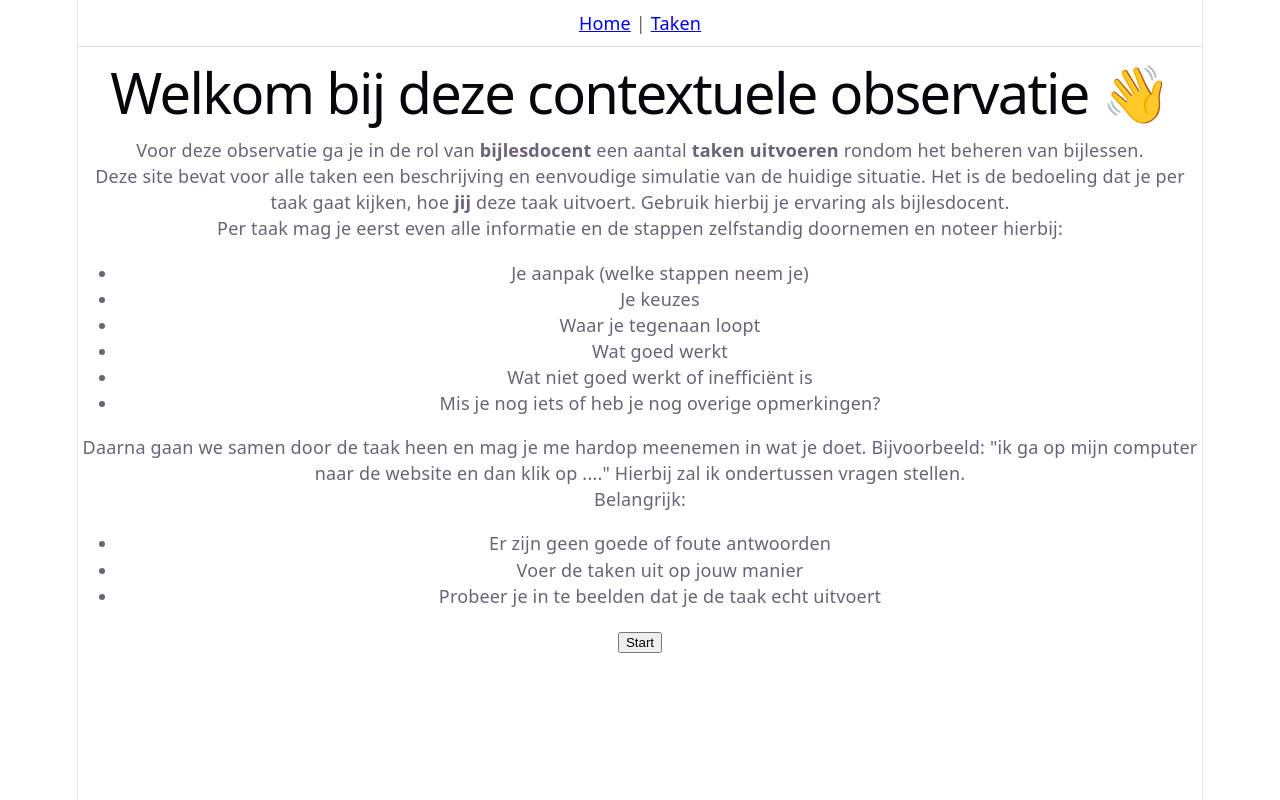
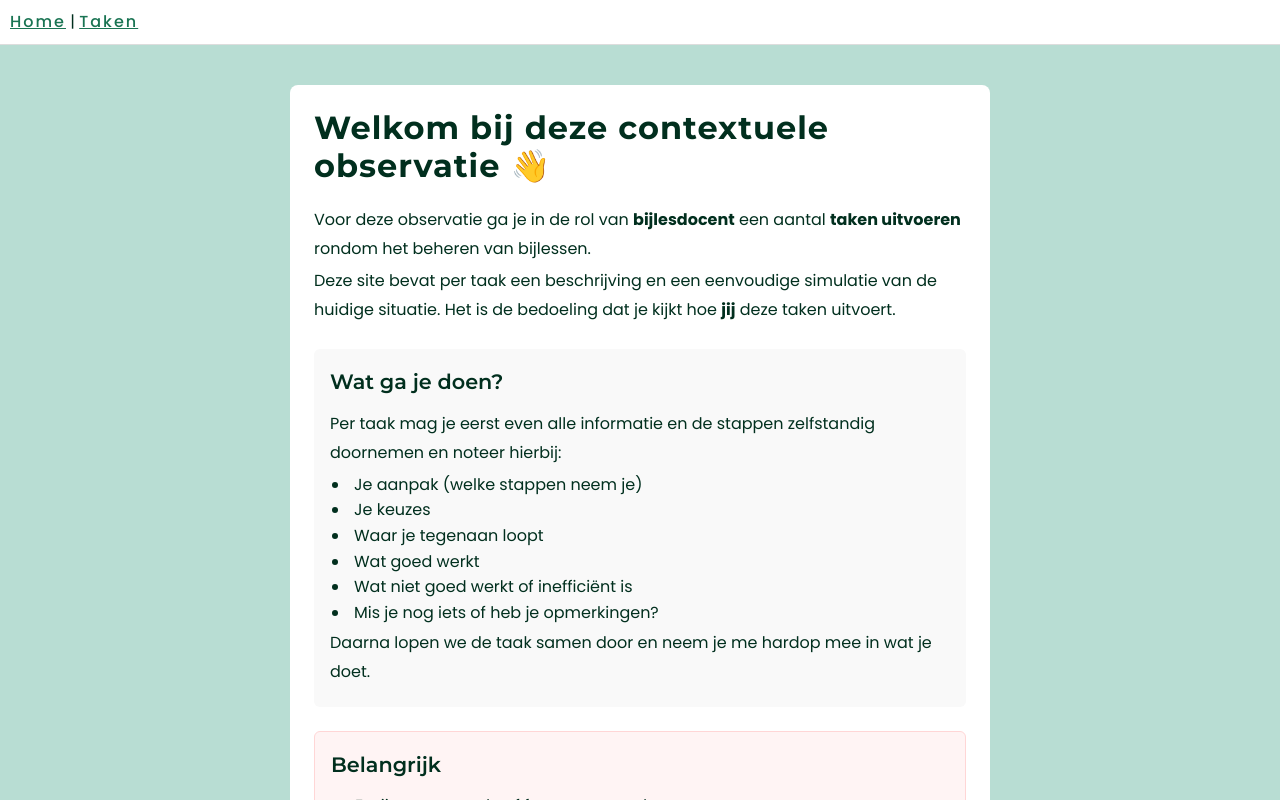
Before and after one commit to AnneKluytmans/novi-bijlesbeheer-testsite, a React (Vite) app: page / in a window 1280 px wide. Shown: the top 800 px of the page. Built offline with nearby package versions, Linux system fonts and the light colour scheme.

Commit message:
style: add basic styling and styling for Home

```diff
--- a/src/components/simulations/index.js
+++ b/src/components/simulations/index.js
@@ -1,5 +1,5 @@
 import PlanLessonSim from "./PlanLessonSim.jsx";
-import WhatsAppSim from "./WhatsAppSim.jsx/index.js";
+import WhatsAppSim from "./WhatsAppSim.jsx";
 import LVSSim from "./LVSSim";
 import MobileAppSim from "./MobileAppSim.jsx";
 
--- a/src/index.css
+++ b/src/index.css
@@ -1,111 +1,157 @@
+@import url('https://fonts.googleapis.com/css2?family=Montserrat:wght@100..900&display=swap');
+@import url('https://fonts.googleapis.com/css2?family=Montserrat:wght@100..900&family=Poppins:ital,wght@0,400;0,500;0,600;0,700;0,800;1,400;1,500;1,600&display=swap');
+
+/*////////////////////////
+    Table of Contents
+    1. Global Styles
+    2. Typography
+    3. Layout
+    4. Mediaqueries
+ ////////////////////////*/
+
+
+/* ------------------------------- 1. Global Styles -------------------------------- */
+
 :root {
-  --text: #6b6375;
-  --text-h: #08060d;
-  --bg: #fff;
-  --border: #e5e4e7;
-  --code-bg: #f4f3ec;
-  --accent: #aa3bff;
-  --accent-bg: rgba(170, 59, 255, 0.1);
-  --accent-border: rgba(170, 59, 255, 0.5);
-  --social-bg: rgba(244, 243, 236, 0.5);
-  --shadow:
-    rgba(0, 0, 0, 0.1) 0 10px 15px -3px, rgba(0, 0, 0, 0.05) 0 4px 6px -2px;
-
-  --sans: system-ui, 'Segoe UI', Roboto, sans-serif;
-  --heading: system-ui, 'Segoe UI', Roboto, sans-serif;
-  --mono: ui-monospace, Consolas, monospace;
-
-  font: 18px/145% var(--sans);
-  letter-spacing: 0.18px;
-  color-scheme: light dark;
-  color: var(--text);
-  background: var(--bg);
-  font-synthesis: none;
-  text-rendering: optimizeLegibility;
-  -webkit-font-smoothing: antialiased;
-  -moz-osx-font-smoothing: grayscale;
-
-  @media (max-width: 1024px) {
-    font-size: 16px;
-  }
+    --primary: #D8F499;
+    --primary-light: #EBFACC;
+    --primary-dark: #1A7453;
+    --secondary-orange: #F87E39;
+    --secondary-pink: #F2686D;
+    --dark: #012F1E;
+    --light: #F8FAF9;
+    --white: #F7F7F7;
+    --grey: #E0E0E0;
+    --button-text: #EEFFCA;
 }
 
-@media (prefers-color-scheme: dark) {
-  :root {
-    --text: #9ca3af;
-    --text-h: #f3f4f6;
-    --bg: #16171d;
-    --border: #2e303a;
-    --code-bg: #1f2028;
-    --accent: #c084fc;
-    --accent-bg: rgba(192, 132, 252, 0.15);
-    --accent-border: rgba(192, 132, 252, 0.5);
-    --social-bg: rgba(47, 48, 58, 0.5);
-    --shadow:
-      rgba(0, 0, 0, 0.4) 0 10px 15px -3px, rgba(0, 0, 0, 0.25) 0 4px 6px -2px;
-  }
+html {
+    font-size: 16px;
+}
 
-  #social .button-icon {
-    filter: invert(1) brightness(2);
-  }
+* {
+    margin: 0;
+    padding: 0;
+    border: none;
+    box-sizing: border-box;
 }
 
 body {
-  margin: 0;
+    font-family: "Poppins", "Arial", "Helvetica", sans-serif;
+    line-height: 1.5;
+    font-weight: 400;
+    color: var(--dark);
+    background-color: var(--light);
+
+    font-synthesis: none;
+    text-rendering: optimizeLegibility;
+    -webkit-font-smoothing: antialiased;
+    -moz-osx-font-smoothing: grayscale;
+
+    margin: 0;
 }
 
-#root {
-  width: 1126px;
-  max-width: 100%;
-  margin: 0 auto;
-  text-align: center;
-  border-inline: 1px solid var(--border);
-  min-height: 100svh;
-  display: flex;
-  flex-direction: column;
-  box-sizing: border-box;
+
+
+/* ------------------------------- 2. Typography ----------------------------------- */
+
+button, input, select, textarea {
+    font-family: inherit;
 }
 
-h1,
-h2 {
-  font-family: var(--heading);
-  font-weight: 500;
-  color: var(--text-h);
+h1, h2, h3, h4, h5, h6 {
+    font-family: "Montserrat", "Arial", "Helvetica", sans-serif;
+    margin: 0.75rem 0;
 }
 
+
 h1 {
-  font-size: 56px;
-  letter-spacing: -1.68px;
-  margin: 32px 0;
-  @media (max-width: 1024px) {
-    font-size: 36px;
-    margin: 20px 0;
-  }
-}
-h2 {
-  font-size: 24px;
-  line-height: 118%;
-  letter-spacing: -0.24px;
-  margin: 0 0 8px;
-  @media (max-width: 1024px) {
-    font-size: 20px;
-  }
-}
-p {
-  margin: 0;
+    font-size: 2rem;
+    letter-spacing: 1px;
+    font-weight: 700;
+    line-height: 1.2;
 }
 
-code,
-.counter {
-  font-family: var(--mono);
-  display: inline-flex;
-  border-radius: 4px;
-  color: var(--text-h);
+h2 {
+    font-size: 1.5rem;
+    font-weight: 600;
 }
 
-code {
-  font-size: 15px;
-  line-height: 135%;
-  padding: 4px 8px;
-  background: var(--code-bg);
+h3 {
+    font-size: 1.3rem;
+    font-weight: 600;
 }
+
+h4 {
+    font-size: 1.2rem;
+    font-weight: 500;
+}
+
+h5 {
+    font-size: 1.1rem;
+    font-weight: 500;
+}
+
+p {
+    font-size: 1rem;
+    line-height: 1.8;
+    font-weight: 400;
+    margin: 0.25rem 0;
+}
+
+
+em {
+    font-weight: 600;
+    font-style: inherit;
+}
+
+
+/* ------------------------------- 3. Layout --------------------------------------- */
+
+img {
+    width: 100%;
+}
+
+a,
+a:visited {
+    color: var(--primary-dark);
+    letter-spacing: 0.125rem;
+    font-weight: 500;
+}
+
+a:hover {
+    color: var(--secondary-orange);
+    font-weight: 600;
+}
+
+.go-to-link {
+    text-decoration: none;
+    display: flex;
+    align-items: center;
+    gap: 1rem;
+
+    margin-bottom: 1.5rem;
+}
+
+button {
+    cursor: pointer;
+    background: none;
+}
+
+button:disabled {
+    cursor: not-allowed;
+}
+
+/* ------------------------------- 4. Mediaquerries --------------------------------------- */
+
+@media screen and (max-width: 1200px) {
+    html {
+        font-size: 14px;
+    }
+}
+
+@media screen and (max-width: 576px) {
+    html {
+        font-size: 12px;
+    }
+}
--- a/src/main.jsx
+++ b/src/main.jsx
@@ -2,6 +2,7 @@ import React from 'react'
 import ReactDOM from 'react-dom/client'
 import { BrowserRouter } from 'react-router-dom'
 import './index.css'
+import './styles/main.css'
 import App from './App.jsx'
 
 ReactDOM.createRoot(document.getElementById('root')).render(
--- a/src/pages/Home.jsx
+++ b/src/pages/Home.jsx
@@ -4,8 +4,8 @@ export default function Home() {
   const navigate = useNavigate();
 
   return (
-    <div>
-      <h1>Welkom bij deze contextuele observatie 👋</h1>
+    <div className="home">
+      <h1 className="title">Welkom bij deze contextuele observatie 👋</h1>
 
       <p>
         Voor deze observatie ga je in de rol van <b>bijlesdocent</b> een aantal <b>taken uitvoeren</b> rondom
@@ -13,9 +13,12 @@ export default function Home() {
       </p>
 
       <p>
-        Deze site bevat voor alle taken een beschrijving en eenvoudige simulatie van de huidige situatie.
-        Het is de bedoeling dat je per taak gaat kijken, hoe <b>jij</b> deze taak uitvoert. Gebruik hierbij je ervaring als bijlesdocent.
+        Deze site bevat per taak een beschrijving en een eenvoudige simulatie van de huidige situatie.
+        Het is de bedoeling dat je kijkt hoe <b>jij</b> deze taken uitvoert.
       </p>
+
+      <div className="section">
+        <h3>Wat ga je doen?</h3>
 
         <p>
             Per taak mag je eerst even alle informatie en de stappen zelfstandig doornemen en noteer hierbij:
@@ -27,24 +30,27 @@ export default function Home() {
           <li>Waar je tegenaan loopt</li>
           <li>Wat goed werkt</li>
           <li>Wat niet goed werkt of inefficiënt is</li>
-        <li>Mis je nog iets of heb je nog overige opmerkingen?</li>
+          <li>Mis je nog iets of heb je opmerkingen?</li>
         </ul>
 
         <p>
-        Daarna gaan we samen door de taak heen en mag je me hardop meenemen in wat je doet. Bijvoorbeeld: "ik ga op mijn computer naar de website en dan klik op ...."
-        Hierbij zal ik ondertussen vragen stellen.
+          Daarna lopen we de taak samen door en neem je me hardop mee in wat je doet.
         </p>
+      </div>
 
-      <p>
-        Belangrijk:
-      </p>
+      <div className="section important">
+        <h3>Belangrijk</h3>
         <ul>
           <li>Er zijn geen goede of foute antwoorden</li>
           <li>Voer de taken uit op jouw manier</li>
           <li>Probeer je in te beelden dat je de taak echt uitvoert</li>
         </ul>
+      </div>
 
-      <button onClick={() => navigate("/taken")}>
+      <button
+        className="primary-button"
+        onClick={() => navigate("/tasks")}
+      >
         Start
       </button>
     </div>
--- /dev/null
+++ b/src/styles/main.css
@@ -0,0 +1,78 @@
+body {
+  background: #b8ddd3;
+  margin: 0;
+}
+
+.container {
+  max-width: 700px;
+  margin: 40px auto;
+  background: white;
+  padding: 24px;
+  border-radius: 8px;
+}
+
+h1, h2, h3 {
+  margin-top: 0;
+}
+
+input, textarea, select {
+  width: 100%;
+  padding: 8px;
+  margin-top: 6px;
+  margin-bottom: 12px;
+  border: 1px solid #ccc;
+  border-radius: 6px;
+}
+
+ul {
+  list-style-position: outside;
+  padding-left: 20px;
+}
+
+li {
+  text-align: left;
+  padding-left: 4px;
+}
+
+.home {
+  line-height: 1.6;
+}
+
+.title {
+  margin-bottom: 20px;
+}
+
+.section {
+  margin-top: 24px;
+  padding: 16px;
+  background: #f9f9f9;
+  border-radius: 6px;
+}
+
+.section h3 {
+  margin-top: 0;
+}
+
+.section ul {
+  padding-left: 20px;
+}
+
+.important {
+  background: #fff4f4;
+  border: 1px solid #ffd6d6;
+}
+
+.primary-button {
+  margin-top: 30px;
+  width: 100%;
+  padding: 14px;
+  font-size: 16px;
+  background: black;
+  color: white;
+  border: none;
+  border-radius: 6px;
+}
+
+.primary-button:hover {
+  opacity: 0.9;
+}
```
Lines whose indentation alone changed are shown as unchanged.
